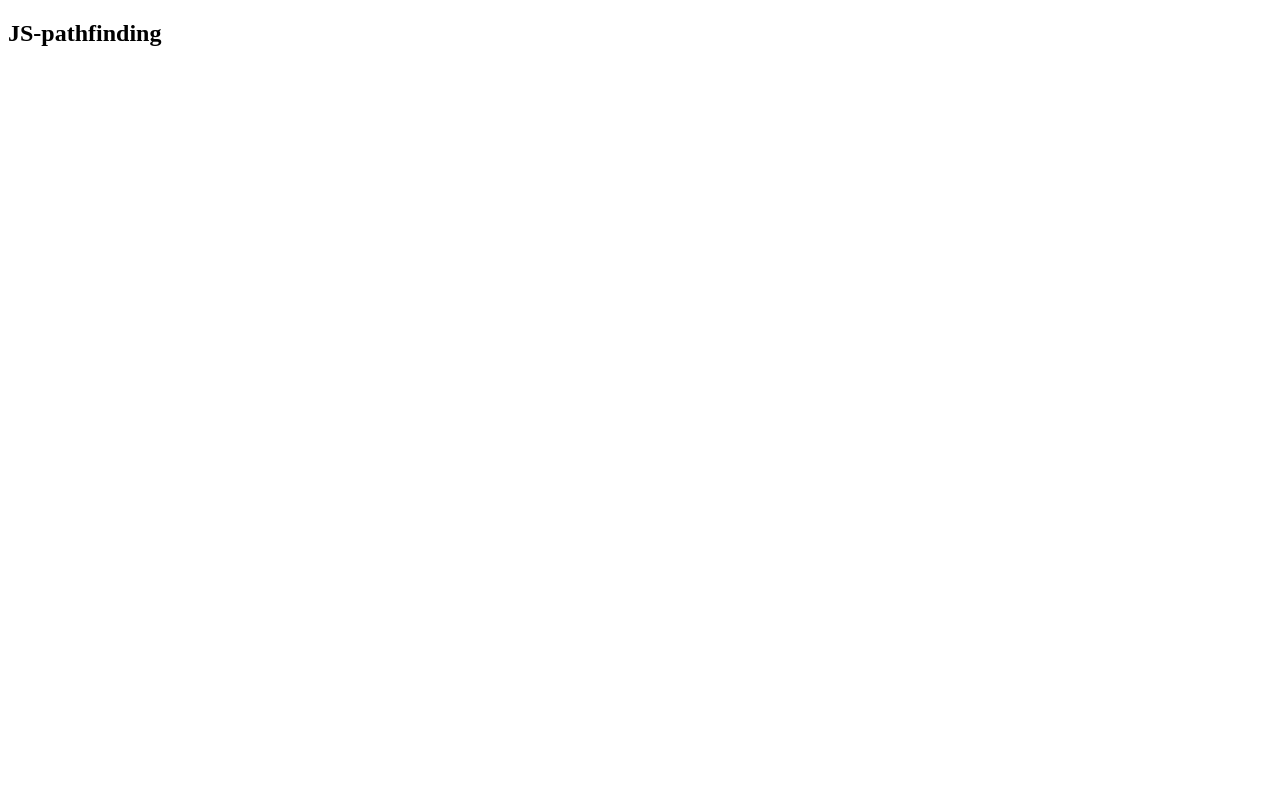
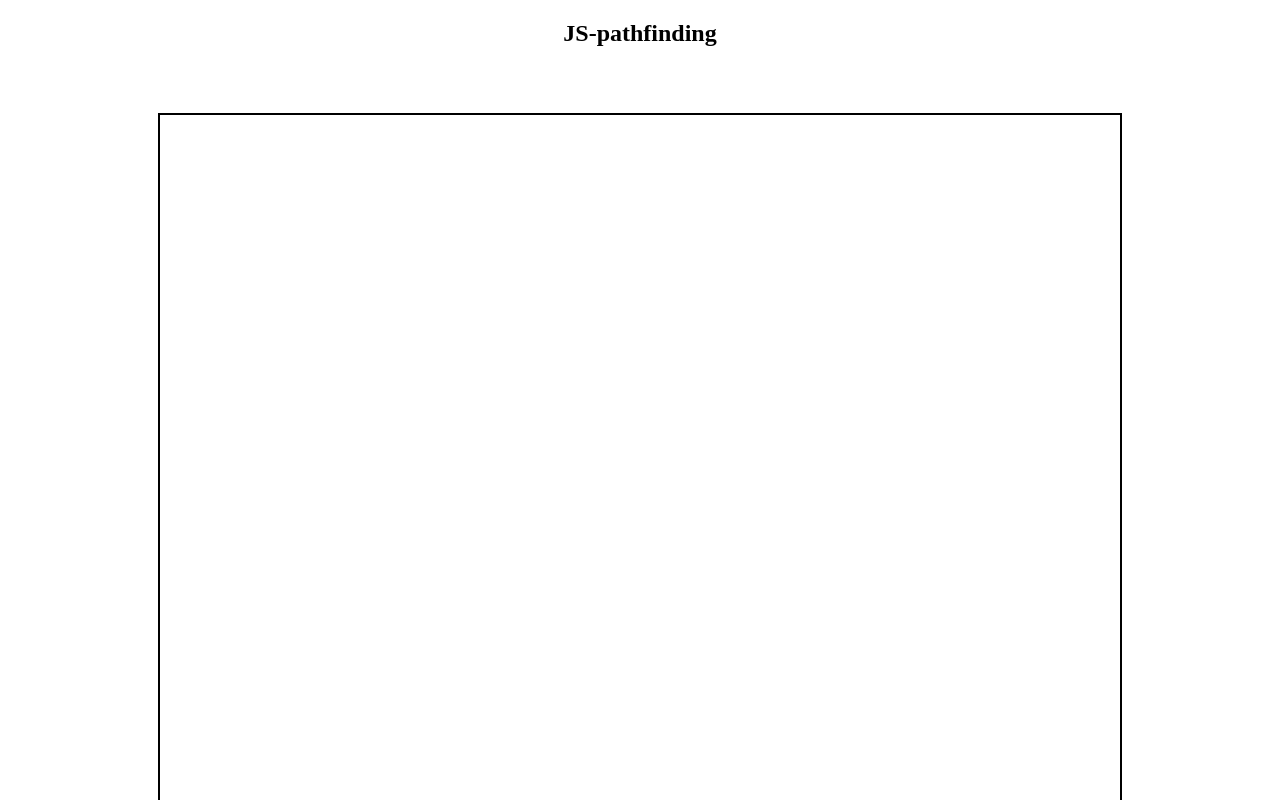
Before and after one commit to kinho107/js-pathfinding, a plain HTML site: page index.html in a window 1280 px wide. Shown: the top 800 px of the page. Drawn offline with Linux system fonts and the light colour scheme.

Commit message:
Initial file setup for grid structure with HTML and CSS

```diff
--- a/index.html
+++ b/index.html
@@ -6,7 +6,7 @@
   <link rel="stylesheet" href="styles/styles.css">
 </head>
 <body>
-  <h2>JS-pathfinding</h2>
+  <h2 id="title">JS-pathfinding</h2>
   <br>
   <div id="container"></div>
 </body>
--- a/styles/styles.css
+++ b/styles/styles.css
@@ -1,3 +1,16 @@
+#title {
+  text-align: center;
+}
+
 #container {
-
+  position: relative;
+  top: 30px;
+  outline:2px solid #000;
+  font-size: 0;
+  margin:auto;
+  margin-bottom: 20px;
+  height:960px;
+  width:960px;
+  padding: 0px;
+  border: none;
 }
```
